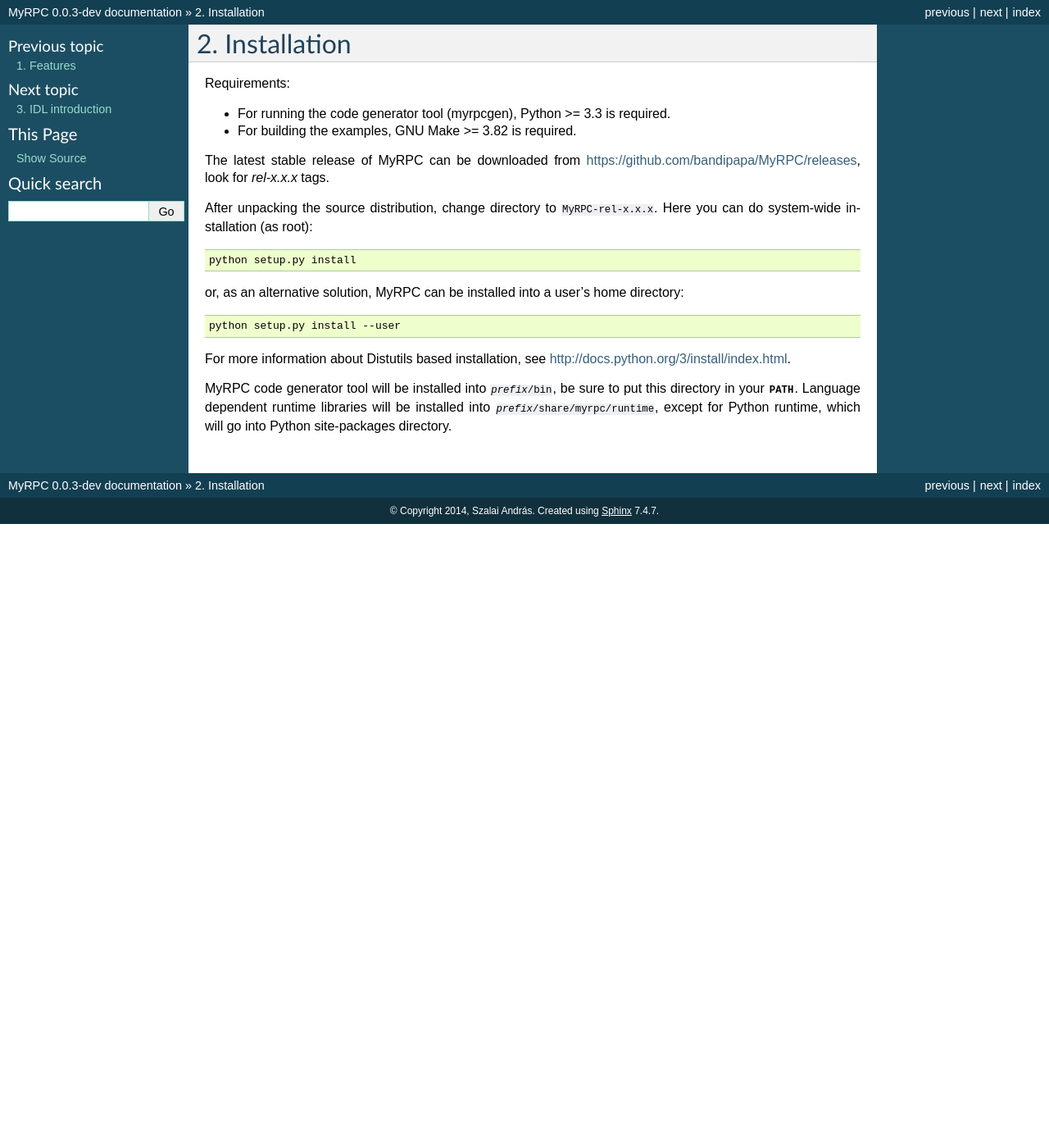
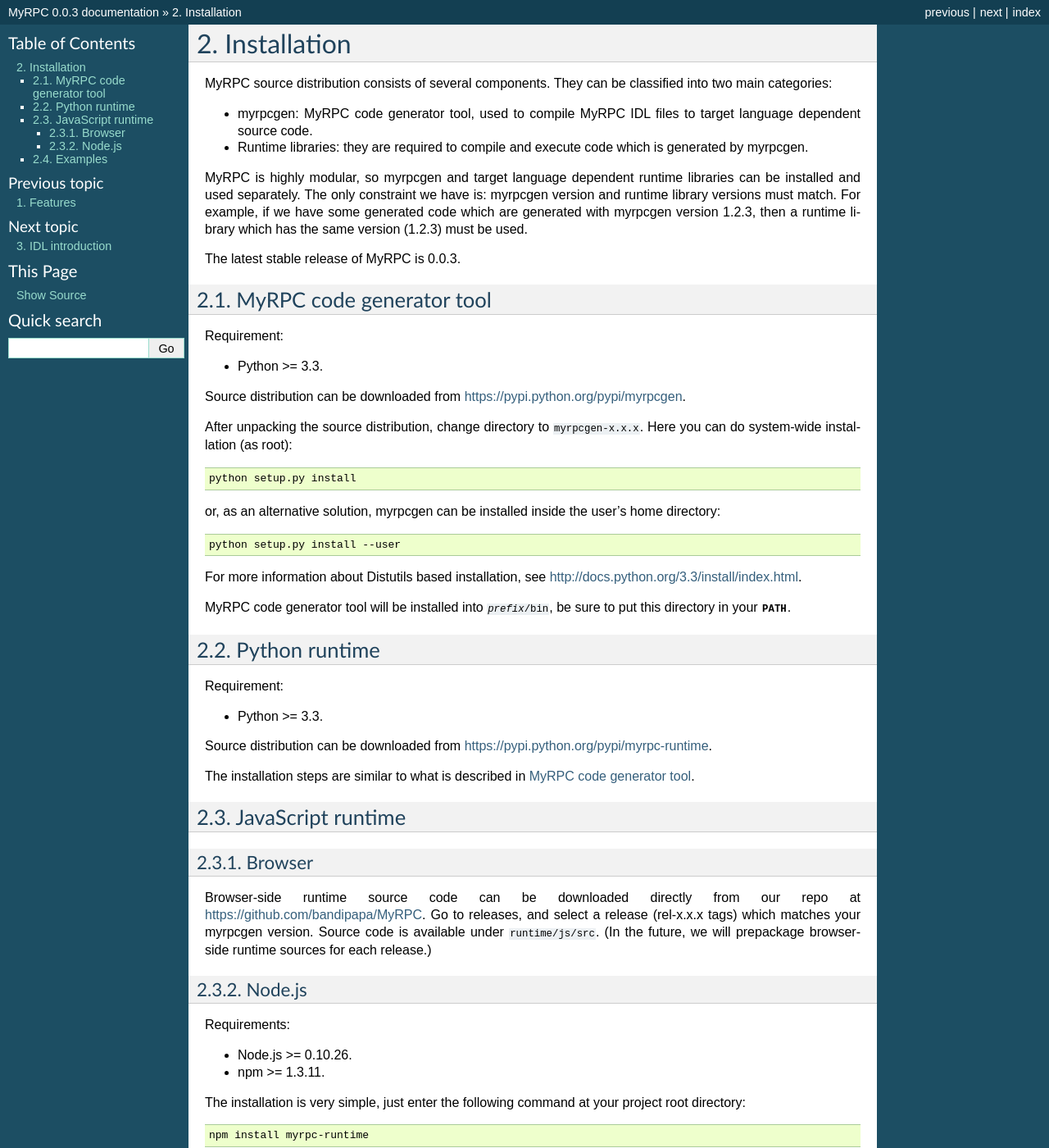
Before and after one commit to Python3pkg/MyRPC, a Sphinx documentation site: the page built from doc/install.rst, in a window 1280 px wide and 1400 px high. Shown: the whole window at 82% size. Built offline with Sphinx 7.4.7, drawn with Linux system fonts in a browser that asks for light colours; some of the changed text lies outside the part shown.

```diff
--- a/doc/conf.py
+++ b/doc/conf.py
@@ -54,9 +54,9 @@ copyright = u'2014, Szalai András'
 # built documents.
 #
 # The short X.Y version.
-version = '0.0.3-dev'
+version = '0.0.3'
 # The full version, including alpha/beta/rc tags.
-release = '0.0.3-dev'
+release = '0.0.3'
 
 # The language for content autogenerated by Sphinx. Refer to documentation
 # for a list of supported languages.
--- a/doc/examples.rst
+++ b/doc/examples.rst
@@ -1,3 +1,5 @@
+.. _examples:
+
 Examples
 ========
 
@@ -8,8 +10,6 @@ Gallery
 -------
 
 Source code: https://github.com/bandipapa/MyRPC/tree/master/examples/gallery.
-
-.. TODO: Sync with examples/gallery/www/index.html.
 
 This is an example demonstrating how you can use MyRPC to create a simple
 web/ajax-based picture gallery application, with Python server and JavaScript
@@ -66,8 +66,6 @@ Chat
 
 Source code: https://github.com/bandipapa/MyRPC/tree/master/examples/chat.
 
-.. TODO: Sync with examples/chat/www/index.html.
-
 This is an example demonstrating how you can use MyRPC to create a simple
 real-time web application in pure JavaScript (browser-side and Node.js server)
 based on asynchronous MyRPC processor API.
--- a/doc/features.rst
+++ b/doc/features.rst
@@ -27,7 +27,7 @@ MyRPC supports the following target languages:
 +-------------------+----------------+------------------------+------------+------------------------------------+----------------------+
 | Language          | Generator name | Client stub generation | Client API | Processor stub generation [#proc]_ | Processor API [#lp]_ |
 +===================+================+========================+============+====================================+======================+
-| Python >= 3.3     | py             | Yes                    | Sync       | Yes                                | Sync                 |
+| Python            | py             | Yes                    | Sync       | Yes                                | Sync                 |
 +-------------------+----------------+------------------------+------------+------------------------------------+----------------------+
 | JavaScript [#js]_ | js             | Yes                    | Async      | Yes                                | Sync and Async       |
 +-------------------+----------------+------------------------+------------+------------------------------------+----------------------+
--- a/doc/install.rst
+++ b/doc/install.rst
@@ -1,27 +1,45 @@
 .. FIXME: Document installation on Windows.
-.. FIXME: How to build docs (+ deps).
+.. FIXME: How to build docs and how to create pkgs.
 
 Installation
 ============
 
-Requirements:
+MyRPC source distribution consists of several components. They can
+be classified into two main categories:
 
-* For running the code generator tool (myrpcgen), Python >= 3.3 is
-  required.
-* For building the examples, GNU Make >= 3.82 is required.
+* myrpcgen: MyRPC code generator tool, used to compile MyRPC IDL files to
+  target language dependent source code.
+* Runtime libraries: they are required to compile and execute code which
+  is generated by myrpcgen.
 
-The latest stable release of MyRPC can be downloaded from
-https://github.com/bandipapa/MyRPC/releases, look for *rel-x.x.x* tags.
+MyRPC is highly modular, so myrpcgen and target language dependent runtime
+libraries can be installed and used separately. The only constraint we have
+is: myrpcgen version and runtime library versions must match. For example,
+if we have some generated code which are generated with myrpcgen version 1.2.3,
+then a runtime library which has the same version (1.2.3) must be used.
+
+The latest stable release of MyRPC is 0.0.3.
+
+.. _install-myrpcgen:
+
+MyRPC code generator tool
+-------------------------
+
+Requirement:
+
+* Python >= 3.3.
+
+Source distribution can be downloaded from https://pypi.python.org/pypi/myrpcgen.
 
 After unpacking the source distribution, change directory to
-:file:`MyRPC-rel-x.x.x`. Here you can do system-wide installation (as
+:file:`myrpcgen-x.x.x`. Here you can do system-wide installation (as
 root):
 
 .. code-block:: sh
 
    python setup.py install
 
-or, as an alternative solution, MyRPC can be installed into a user's home
+or, as an alternative solution, myrpcgen can be installed inside the user's home
 directory:
 
 .. code-block:: sh
@@ -29,9 +47,62 @@ directory:
    python setup.py install --user
 
 For more information about Distutils based installation, see
-http://docs.python.org/3/install/index.html.
+http://docs.python.org/3.3/install/index.html.
 
 MyRPC code generator tool will be installed into :file:`{prefix}/bin`, be
-sure to put this directory in your :envvar:`PATH`. Language dependent
-runtime libraries will be installed into :file:`{prefix}/share/myrpc/runtime`,
-except for Python runtime, which will go into Python site-packages directory.
+sure to put this directory in your :envvar:`PATH`.
+
+Python runtime
+--------------
+
+Requirement:
+
+* Python >= 3.3.
+
+Source distribution can be downloaded from https://pypi.python.org/pypi/myrpc-runtime.
+
+The installation steps are similar to what is described in :ref:`install-myrpcgen`.
+
+JavaScript runtime
+------------------
+
+Browser
+^^^^^^^
+
+Browser-side runtime source code can be downloaded directly from our repo at
+https://github.com/bandipapa/MyRPC. Go to releases, and select a release
+(rel-x.x.x tags) which matches your myrpcgen version. Source code is available
+under :file:`runtime/js/src`. (In the future, we will prepackage browser-side
+runtime sources for each release.)
+
+Node.js
+^^^^^^^
+
+Requirements:
+
+* Node.js >= 0.10.26.
+* npm >= 1.3.11.
+
+The installation is very simple, just enter the following command at your
+project root directory:
+
+.. code-block:: sh
+
+   npm install myrpc-runtime
+
+or, if you want system-wide installation, then pass *-g* to npm install. It
+is also possible to install a given version, using the *@* syntax:
+
+.. code-block:: sh
+
+   npm install myrpc-runtime@1.2.3
+
+Examples
+--------
+
+Requirements:
+
+* In general, GNU Make >= 3.82 is required for building the examples.
+* There can be additional, example specific dependencies, see :ref:`examples`.
+
+Source code can be accessed at https://github.com/bandipapa/MyRPC/tree/master/examples.
```
Also changed, not shown: doc/generators.rst (+23 -0 lines), doc/idlintro.rst (+4 -4 lines), 4 other files.
